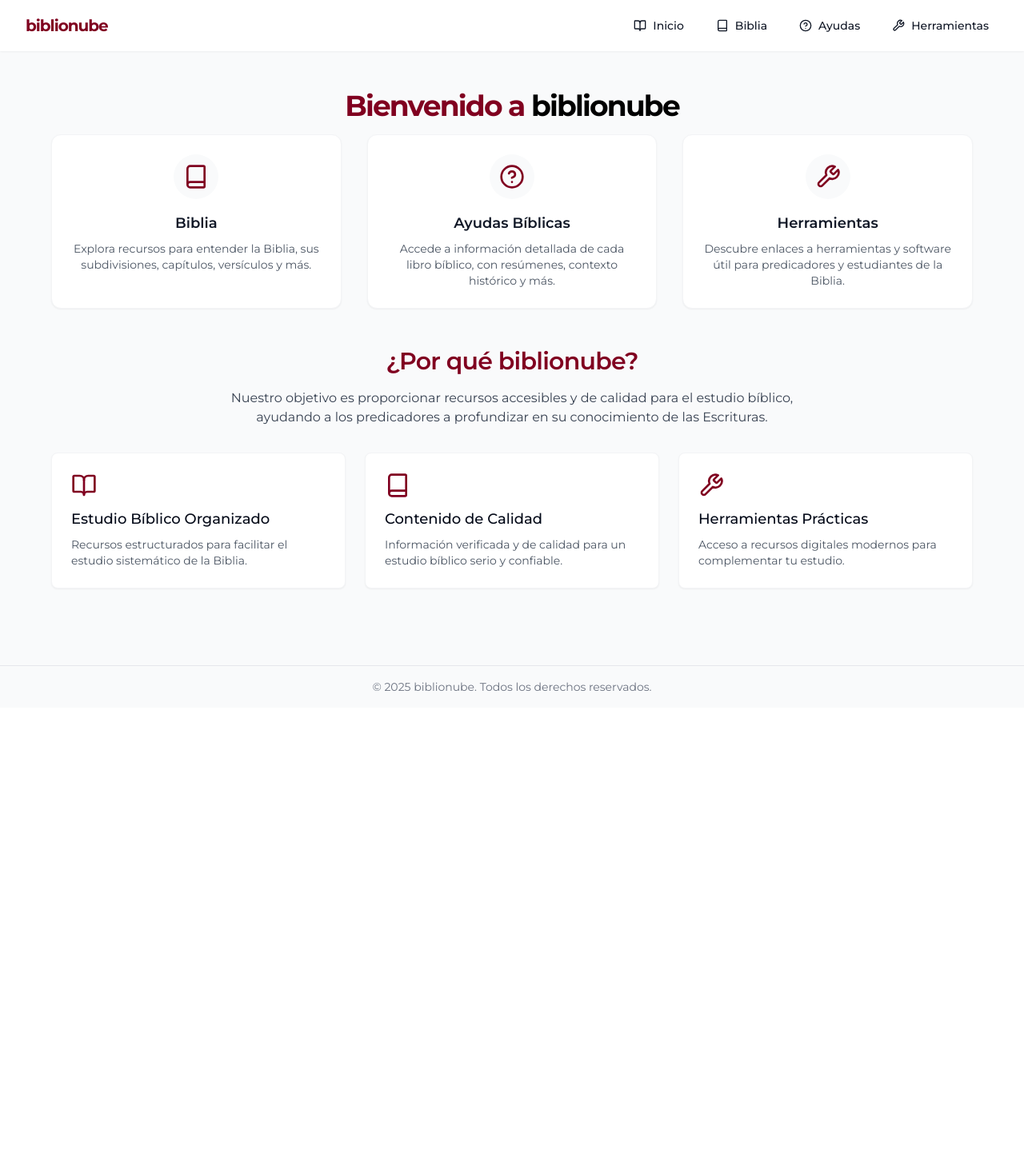
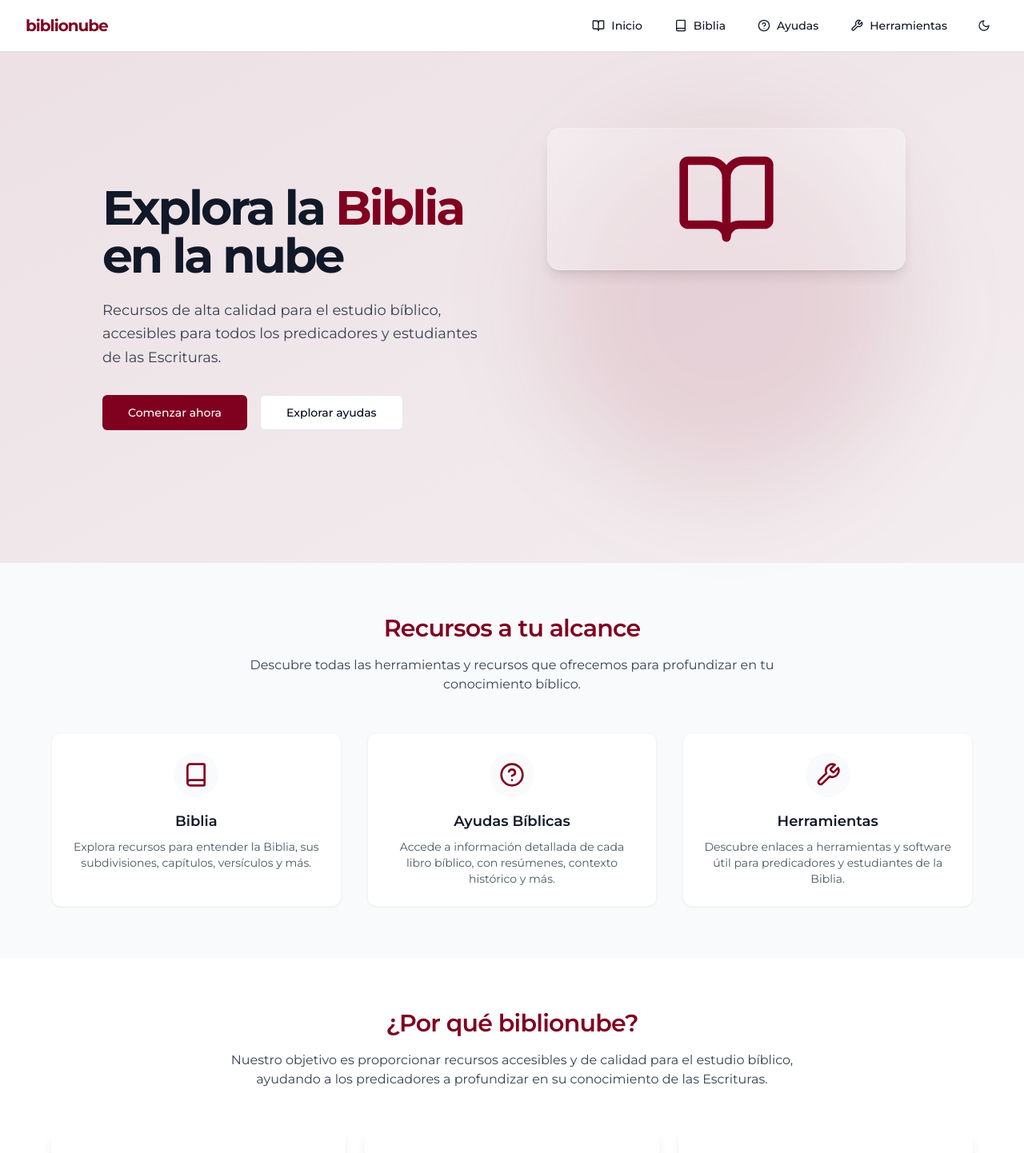
Before and after one commit to muzzadevs/biblionube-connect, a React (Vite) app: page / in a window 1280 px wide. Shown: the top 1442 px of the page at 80% size. Before the commit the page ends 885 px from the top, so only its background shows below. Built offline with nearby package versions, Linux system fonts and the light colour scheme.

Commit message:
Implement theme toggle and improve UI
Implement a theme toggle, adjust spacing, and redesign the homepage for improved aesthetics.

```diff
--- /dev/null
+++ b/src/components/SectionDivider.tsx
@@ -0,0 +1,16 @@
+
+import { cn } from "@/lib/utils";
+
+interface SectionDividerProps {
+  className?: string;
+}
+
+export function SectionDivider({ className }: SectionDividerProps) {
+  return (
+    <div className={cn("my-12", className)}>
+      <div className="w-full max-w-screen-lg mx-auto px-4">
+        <hr className="border-t border-gray-200 dark:border-gray-700" />
+      </div>
+    </div>
+  );
+}
--- /dev/null
+++ b/src/components/ThemeProvider.tsx
@@ -0,0 +1,53 @@
+
+import { createContext, useContext, useEffect, useState } from "react";
+
+type Theme = "dark" | "light";
+
+type ThemeContextType = {
+  theme: Theme;
+  toggleTheme: () => void;
+};
+
+const ThemeContext = createContext<ThemeContextType | undefined>(undefined);
+
+export function ThemeProvider({ children }: { children: React.ReactNode }) {
+  const [theme, setTheme] = useState<Theme>(() => {
+    // Check for saved theme preference or system preference
+    const savedTheme = localStorage.getItem("theme") as Theme;
+    if (savedTheme) return savedTheme;
+
+    return window.matchMedia("(prefers-color-scheme: dark)").matches
+      ? "dark"
+      : "light";
+  });
+
+  // Apply theme whenever it changes
+  useEffect(() => {
+    const root = window.document.documentElement;
+
+    // Remove the old theme class and add the new one
+    root.classList.remove("light", "dark");
+    root.classList.add(theme);
+
+    // Save theme preference
+    localStorage.setItem("theme", theme);
+  }, [theme]);
+
+  const toggleTheme = () => {
+    setTheme(prevTheme => (prevTheme === "light" ? "dark" : "light"));
+  };
+
+  return (
+    <ThemeContext.Provider value={{ theme, toggleTheme }}>
+      {children}
+    </ThemeContext.Provider>
+  );
+}
+
+export function useTheme() {
+  const context = useContext(ThemeContext);
+  if (context === undefined) {
+    throw new Error("useTheme must be used within a ThemeProvider");
+  }
+  return context;
+}
--- /dev/null
+++ b/src/components/ThemeToggle.tsx
@@ -0,0 +1,32 @@
+
+import { Moon, Sun } from "lucide-react";
+import { Button } from "@/components/ui/button";
+import { useTheme } from "./ThemeProvider";
+import { Tooltip, TooltipContent, TooltipTrigger } from "@/components/ui/tooltip";
+
+export function ThemeToggle() {
+  const { theme, toggleTheme } = useTheme();
+
+  return (
+    <Tooltip>
+      <TooltipTrigger asChild>
+        <Button
+          variant="ghost"
+          size="icon"
+          onClick={toggleTheme}
+          className="h-9 w-9 rounded-full transition-colors hover:bg-gray-100 dark:hover:bg-gray-800"
+        >
+          {theme === "light" ? (
+            <Moon className="h-[1.2rem] w-[1.2rem] text-gray-800 dark:text-gray-400" />
+          ) : (
+            <Sun className="h-[1.2rem] w-[1.2rem] text-yellow-500" />
+          )}
+          <span className="sr-only">Toggle theme</span>
+        </Button>
+      </TooltipTrigger>
+      <TooltipContent>
+        <p>Cambiar a tema {theme === "light" ? "oscuro" : "claro"}</p>
+      </TooltipContent>
+    </Tooltip>
+  );
+}
--- a/src/index.css
+++ b/src/index.css
@@ -96,20 +96,29 @@
   }
 
   .feature-card {
-    @apply bg-white rounded-xl shadow-md p-6 transition-all duration-300
-    hover:shadow-lg hover:-translate-y-1 border border-gray-100;
+    @apply bg-white dark:bg-gray-800 rounded-xl shadow-md p-6 transition-all duration-300
+    hover:shadow-lg hover:-translate-y-1 border border-gray-100 dark:border-gray-700;
   }
 
   .section-heading {
-    @apply text-2xl md:text-3xl font-semibold text-burgundy tracking-tight;
+    @apply text-2xl md:text-3xl font-semibold text-burgundy dark:text-burgundy-light tracking-tight;
   }
 
   .card-heading {
-    @apply text-lg font-medium text-gray-900 mb-2;
+    @apply text-lg font-medium text-gray-900 dark:text-gray-100 mb-2;
   }
 
   .bible-card {
-    @apply bg-white rounded-lg shadow-md p-4 transition-all duration-300
+    @apply bg-white dark:bg-gray-800 rounded-lg shadow-md p-4 transition-all duration-300
     hover:shadow-lg hover:-translate-y-1 cursor-pointer border-l-4;
   }
+
+  .glass-card {
+    @apply backdrop-blur-lg bg-white/30 dark:bg-black/30 border border-white/20 dark:border-white/10
+    rounded-xl shadow-lg transition-all duration-300 hover:shadow-xl;
+  }
+
+  .hero-gradient {
+    @apply bg-gradient-to-br from-burgundy/10 to-burgundy/5 dark:from-burgundy-dark/20 dark:to-burgundy/10;
+  }
 }
--- a/src/pages/HomePage.tsx
+++ b/src/pages/HomePage.tsx
@@ -1,15 +1,52 @@
 
-import { Book, HelpCircle, Wrench, BookOpen } from "lucide-react";
+import { Book, HelpCircle, Wrench, BookOpen, ChevronRight } from "lucide-react";
+import { Link } from "react-router-dom";
+import { Button } from "@/components/ui/button";
 import FeatureCard from "../components/FeatureCard";
 
 export default function HomePage() {
   return (
-    <div className="container mx-auto px-4 py-8 md:py-12">
-      <section className="mb-12 text-center">
-        <div className="max-w-3xl mx-auto">
-          <h1 className="text-3xl md:text-4xl font-bold text-burgundy mb-4 tracking-tighter">
-            Bienvenido a <span className="text-black tracking-tighter">biblionube</span>
+    <div className="flex flex-col min-h-screen">
+      {/* Hero Section */}
+      <section className="hero-gradient py-16 md:py-24">
+        <div className="container mx-auto px-4">
+          <div className="max-w-5xl mx-auto flex flex-col md:flex-row items-center gap-12">
+            <div className="md:w-1/2 space-y-6 animate-fade-in">
+              <h1 className="text-4xl md:text-5xl lg:text-6xl font-bold tracking-tighter text-gray-900 dark:text-white">
+                Explora la <span className="text-burgundy dark:text-burgundy-light">Biblia</span> en la nube
               </h1>
+              <p className="text-lg text-gray-700 dark:text-gray-300 leading-relaxed">
+                Recursos de alta calidad para el estudio bíblico, accesibles para todos los predicadores y estudiantes de las Escrituras.
+              </p>
+              <div className="flex flex-wrap gap-4 pt-2">
+                <Button asChild size="lg" className="bg-burgundy hover:bg-burgundy-light dark:bg-burgundy-light dark:hover:bg-burgundy text-white">
+                  <Link to="/biblia">Comenzar ahora</Link>
+                </Button>
+                <Button asChild variant="outline" size="lg">
+                  <Link to="/ayudas">Explorar ayudas</Link>
+                </Button>
+              </div>
+            </div>
+            <div className="md:w-1/2 flex justify-center animate-fade-in">
+              <div className="relative w-full max-w-md aspect-square">
+                <div className="absolute inset-0 rounded-full bg-burgundy/10 dark:bg-burgundy-dark/20 blur-3xl"></div>
+                <div className="relative glass-card rounded-2xl overflow-hidden p-6 flex items-center justify-center">
+                  <BookOpen className="h-32 w-32 text-burgundy dark:text-burgundy-light" />
+                </div>
+              </div>
+            </div>
+          </div>
+        </div>
+      </section>
+
+      {/* Features Section */}
+      <section className="py-16 bg-gray-50 dark:bg-gray-900/50">
+        <div className="container mx-auto px-4">
+          <div className="text-center mb-12">
+            <h2 className="section-heading mb-4">Recursos a tu alcance</h2>
+            <p className="text-gray-700 dark:text-gray-300 max-w-2xl mx-auto">
+              Descubre todas las herramientas y recursos que ofrecemos para profundizar en tu conocimiento bíblico.
+            </p>
           </div>
 
           <div className="grid gap-8 md:grid-cols-2 lg:grid-cols-3 max-w-6xl mx-auto">
@@ -34,34 +71,62 @@ export default function HomePage() {
               to="/herramientas"
             />
           </div>
+        </div>
       </section>
 
-      <section className="mb-12">
-        <div className="max-w-3xl mx-auto text-center mb-8">
+      {/* Why Section */}
+      <section className="py-16 bg-white dark:bg-gray-800">
+        <div className="container mx-auto px-4">
+          <div className="max-w-3xl mx-auto text-center mb-12">
             <h2 className="section-heading mb-4">¿Por qué biblionube?</h2>
-          <p className="text-gray-700">
+            <p className="text-gray-700 dark:text-gray-300">
               Nuestro objetivo es proporcionar recursos accesibles y de calidad para el estudio bíblico,
               ayudando a los predicadores a profundizar en su conocimiento de las Escrituras.
             </p>
           </div>
 
           <div className="grid gap-6 md:grid-cols-2 lg:grid-cols-3 max-w-6xl mx-auto">
-          <div className="bg-white p-6 rounded-lg shadow-sm border border-gray-100">
-            <BookOpen className="h-8 w-8 text-burgundy mb-3" />
-            <h3 className="text-lg font-medium mb-2">Estudio Bíblico Organizado</h3>
-            <p className="text-gray-600 text-sm">Recursos estructurados para facilitar el estudio sistemático de la Biblia.</p>
+            <div className="glass-card p-8 flex flex-col">
+              <BookOpen className="h-10 w-10 text-burgundy dark:text-burgundy-light mb-5" />
+              <h3 className="text-xl font-semibold mb-3 text-gray-900 dark:text-white">Estudio Bíblico Organizado</h3>
+              <p className="text-gray-600 dark:text-gray-400 flex-grow">Recursos estructurados para facilitar el estudio sistemático de la Biblia.</p>
+              <Link to="/biblia" className="mt-4 inline-flex items-center text-burgundy dark:text-burgundy-light hover:underline">
+                Explorar más <ChevronRight className="h-4 w-4 ml-1" />
+              </Link>
             </div>
 
-          <div className="bg-white p-6 rounded-lg shadow-sm border border-gray-100">
-            <Book className="h-8 w-8 text-burgundy mb-3" />
-            <h3 className="text-lg font-medium mb-2">Contenido de Calidad</h3>
-            <p className="text-gray-600 text-sm">Información verificada y de calidad para un estudio bíblico serio y confiable.</p>
+            <div className="glass-card p-8 flex flex-col">
+              <Book className="h-10 w-10 text-burgundy dark:text-burgundy-light mb-5" />
+              <h3 className="text-xl font-semibold mb-3 text-gray-900 dark:text-white">Contenido de Calidad</h3>
+              <p className="text-gray-600 dark:text-gray-400 flex-grow">Información verificada y de calidad para un estudio bíblico serio y confiable.</p>
+              <Link to="/ayudas" className="mt-4 inline-flex items-center text-burgundy dark:text-burgundy-light hover:underline">
+                Descubrir más <ChevronRight className="h-4 w-4 ml-1" />
+              </Link>
             </div>
 
-          <div className="bg-white p-6 rounded-lg shadow-sm border border-gray-100">
-            <Wrench className="h-8 w-8 text-burgundy mb-3" />
-            <h3 className="text-lg font-medium mb-2">Herramientas Prácticas</h3>
-            <p className="text-gray-600 text-sm">Acceso a recursos digitales modernos para complementar tu estudio.</p>
+            <div className="glass-card p-8 flex flex-col">
+              <Wrench className="h-10 w-10 text-burgundy dark:text-burgundy-light mb-5" />
+              <h3 className="text-xl font-semibold mb-3 text-gray-900 dark:text-white">Herramientas Prácticas</h3>
+              <p className="text-gray-600 dark:text-gray-400 flex-grow">Acceso a recursos digitales modernos para complementar tu estudio.</p>
+              <Link to="/herramientas" className="mt-4 inline-flex items-center text-burgundy dark:text-burgundy-light hover:underline">
+                Ver herramientas <ChevronRight className="h-4 w-4 ml-1" />
+              </Link>
+            </div>
+          </div>
+        </div>
+      </section>
+
+      {/* CTA Section */}
+      <section className="py-16 bg-gray-50 dark:bg-gray-900/50">
+        <div className="container mx-auto px-4">
+          <div className="max-w-4xl mx-auto text-center">
+            <h2 className="text-3xl md:text-4xl font-bold mb-6 text-gray-900 dark:text-white">Comienza tu viaje bíblico hoy</h2>
+            <p className="text-lg text-gray-700 dark:text-gray-300 mb-8">
+              Accede a todos nuestros recursos gratuitos y mejora tu comprensión de las Escrituras.
+            </p>
+            <Button asChild size="lg" className="bg-burgundy hover:bg-burgundy-light dark:bg-burgundy-light dark:hover:bg-burgundy text-white">
+              <Link to="/biblia">Explorar la Biblia</Link>
+            </Button>
           </div>
         </div>
       </section>
```
Also changed, not shown: src/App.tsx (+5 -2 lines), src/components/Navbar.tsx (+9 -6 lines). Lines whose indentation alone changed are shown as unchanged.
